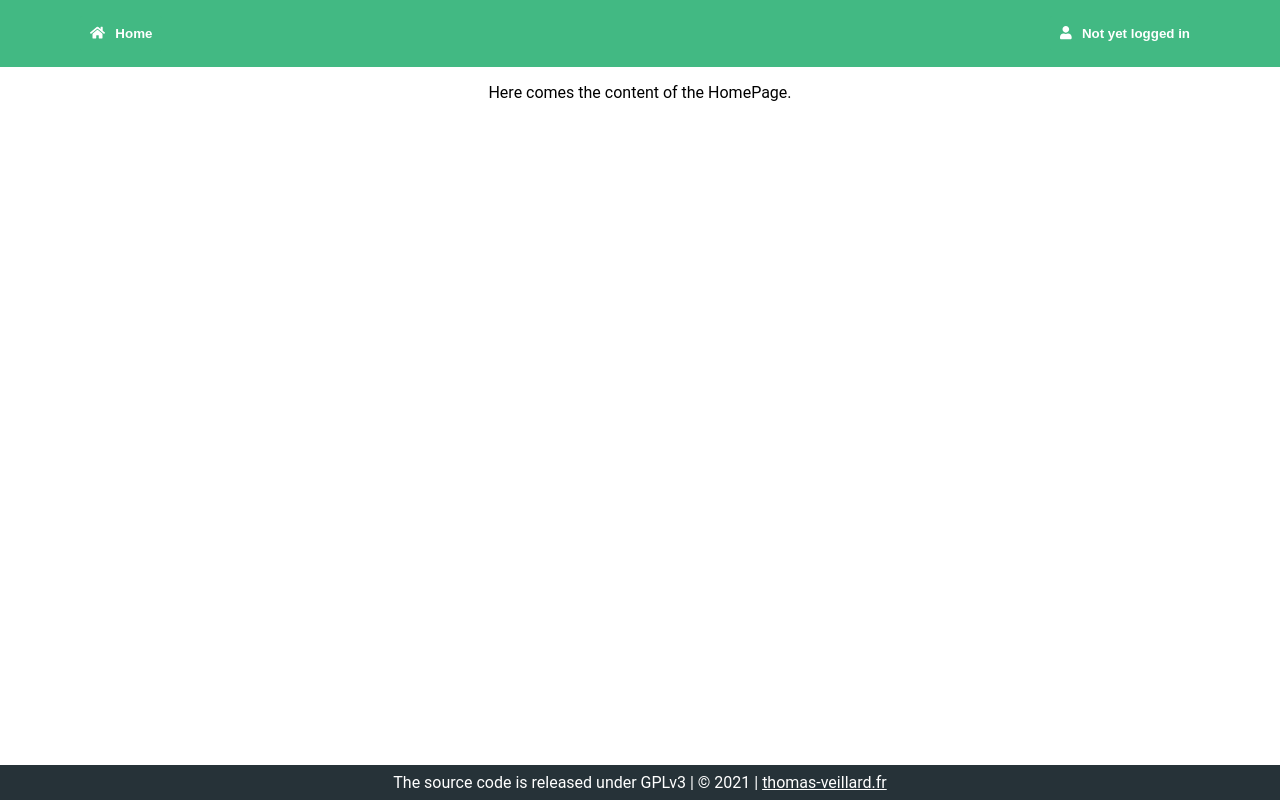
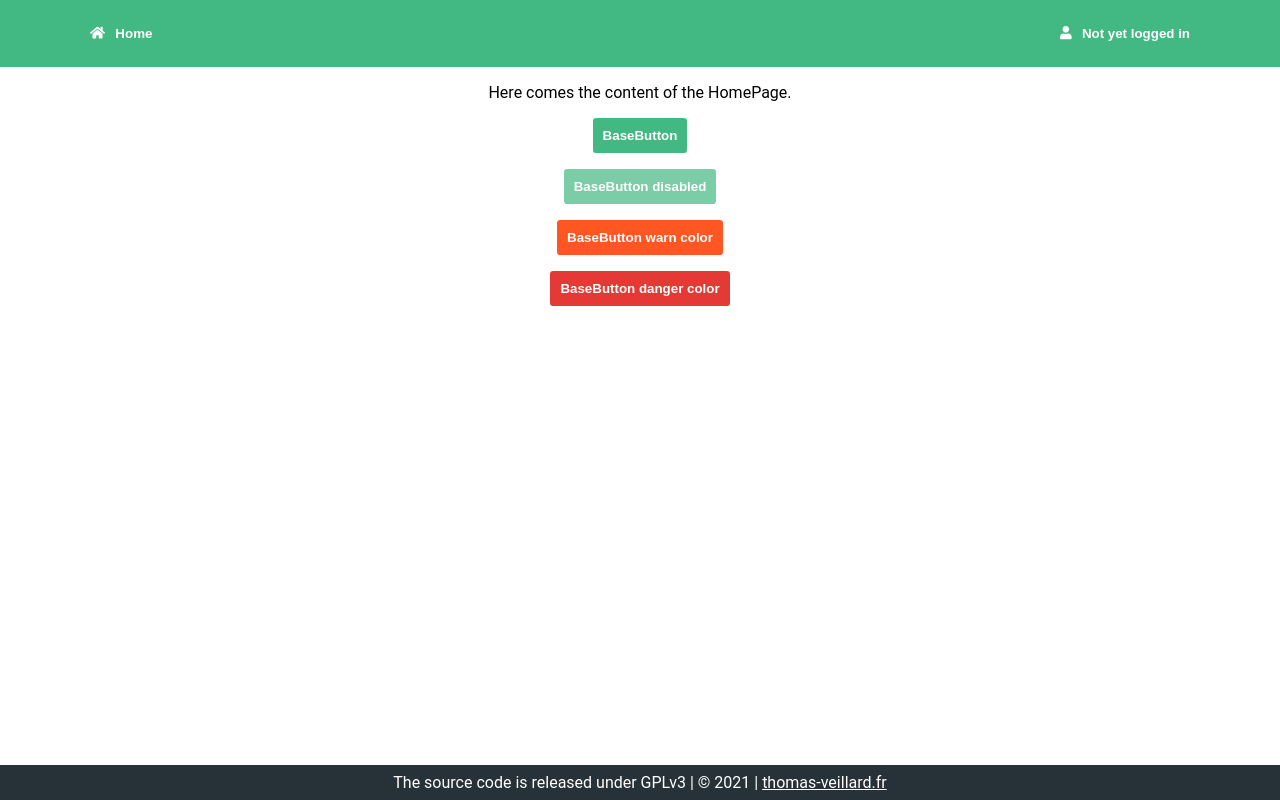
Before and after one commit to TruffeCendree/vue-oauth-microsoft-graph, a Vue app: page / in a window 1280 px wide. Built offline with nearby package versions, Linux system fonts and the light colour scheme.

Commit message:
Ex 8: color palette and prop for BaseButton

```diff
--- a/src/components/BaseButton.vue
+++ b/src/components/BaseButton.vue
@@ -1,19 +1,44 @@
 <template>
-  <button class="button">
+  <button
+    class="button"
+    :style="getCssVariables"
+  >
     <slot />
   </button>
 </template>
 
 <script>
+const colorPalette = {
+  primary: { bg: '#42b983', hoverBg: '#4cce93', focusBorder: '#47d696' },
+  warn: { bg: '#ff5722', hoverBg: '#ff7043', focusBorder: '#ff8a65' },
+  danger: { bg: '#e53935', hoverBg: '#ef5350', focusBorder: '#e57373' },
+}
+
 export default {
-  name: 'BaseButton'
+  name: 'BaseButton',
+  props: {
+    color: {
+      type: /** @type {import('vue').PropType<keyof colorPalette>} */ (String),
+      default: 'primary',
+      validator: (/** @type {string} */ color) => color in colorPalette
+    }
+  },
+  computed: {
+    getCssVariables () {
+      return {
+        '--button-background-color': colorPalette[this.color].bg,
+        '--button-hover-background-color':  colorPalette[this.color].hoverBg,
+        '--button-focus-boder': colorPalette[this.color].focusBorder
+      }
+    }
+  }
 }
 </script>
 
 <style scoped>
   .button {
     padding: 0.75em;
-    background-color: #42b983;
+    background-color: var(--button-background-color);
     border: none;
     color: white;
     border-radius: 0.25em;
@@ -22,12 +47,12 @@ export default {
   }
 
   .button:hover {
-    background-color: #4cce93;
+    background-color: var(--button-hover-background-color);
   }
 
   .button:focus {
     padding: calc(0.75em - 2px);
-    border: 2px solid #47d696;
+    border: 2px solid var(--button-focus-boder);
   }
 
   .button:disabled {
--- a/src/components/HomePage.vue
+++ b/src/components/HomePage.vue
@@ -1,11 +1,18 @@
 <template>
   <div style="text-align: center">
     <p>Here comes the content of the HomePage.</p>
+
+    <p><base-button>BaseButton</base-button></p>
+    <p><base-button disabled>BaseButton disabled</base-button></p>
+    <p><base-button color="warn">BaseButton warn color</base-button></p>
+    <p><base-button color="danger">BaseButton danger color</base-button></p>
   </div>
 </template>
 
 <script>
+import BaseButton from './BaseButton.vue'
 export default {
+  components: { BaseButton },
   name: 'HomePage'
 }
 </script>
```
